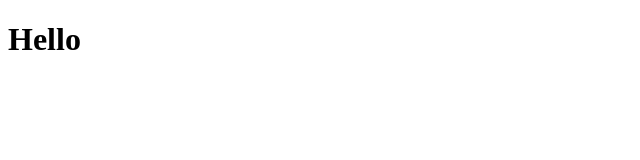
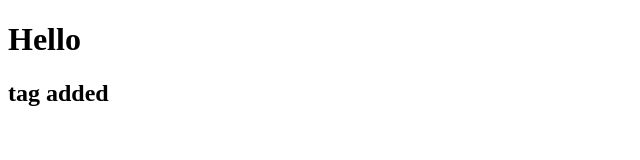
Before and after one commit to MAAIZ-APIIT/Maaiz--WDOS, a plain HTML site: page index.html in a window 1280 px wide. Shown: the whole page, without its empty margins (0-640 px from the left). Drawn offline with Linux system fonts and the light colour scheme.

Commit message:
tag added

```diff
--- a/index.html
+++ b/index.html
@@ -8,5 +8,6 @@
 </head>
 <body>
     <H1>Hello </H1>
+    <h2>tag added</h2>
 </body>
 </html>
```
